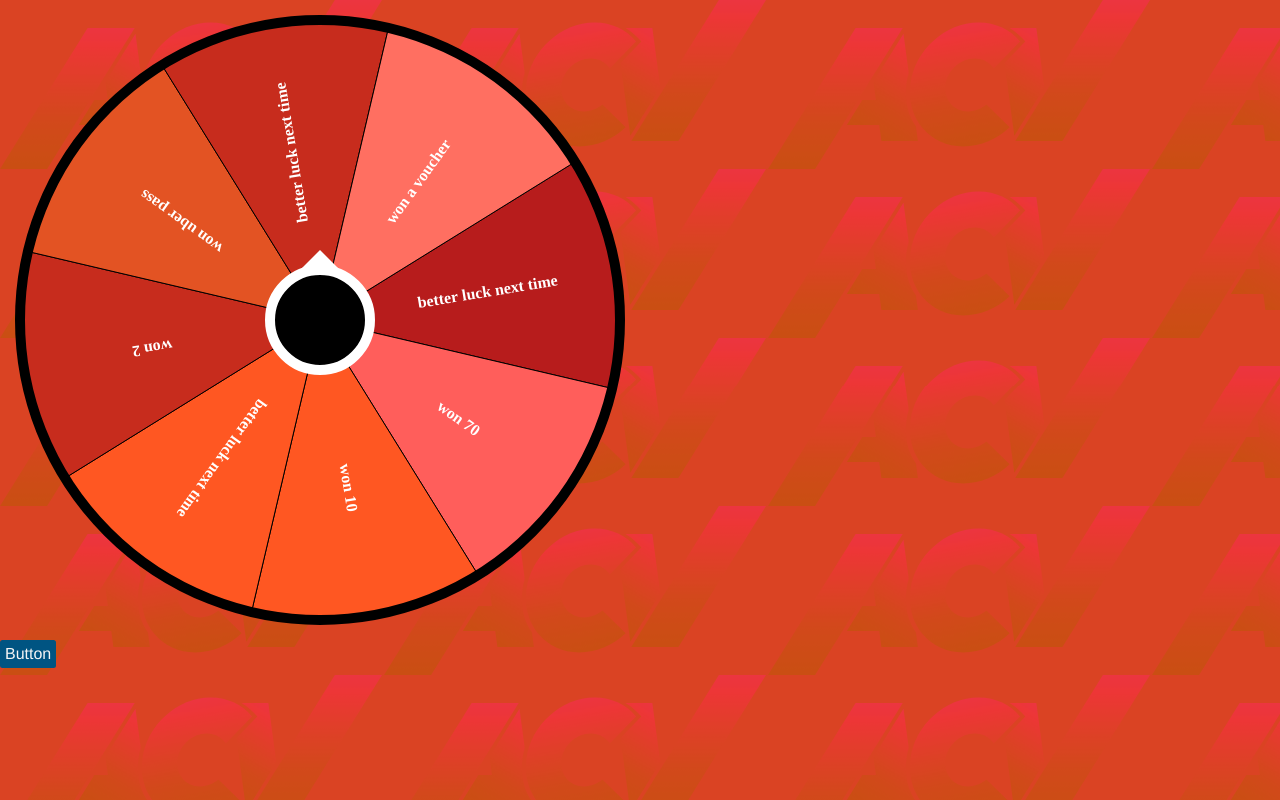
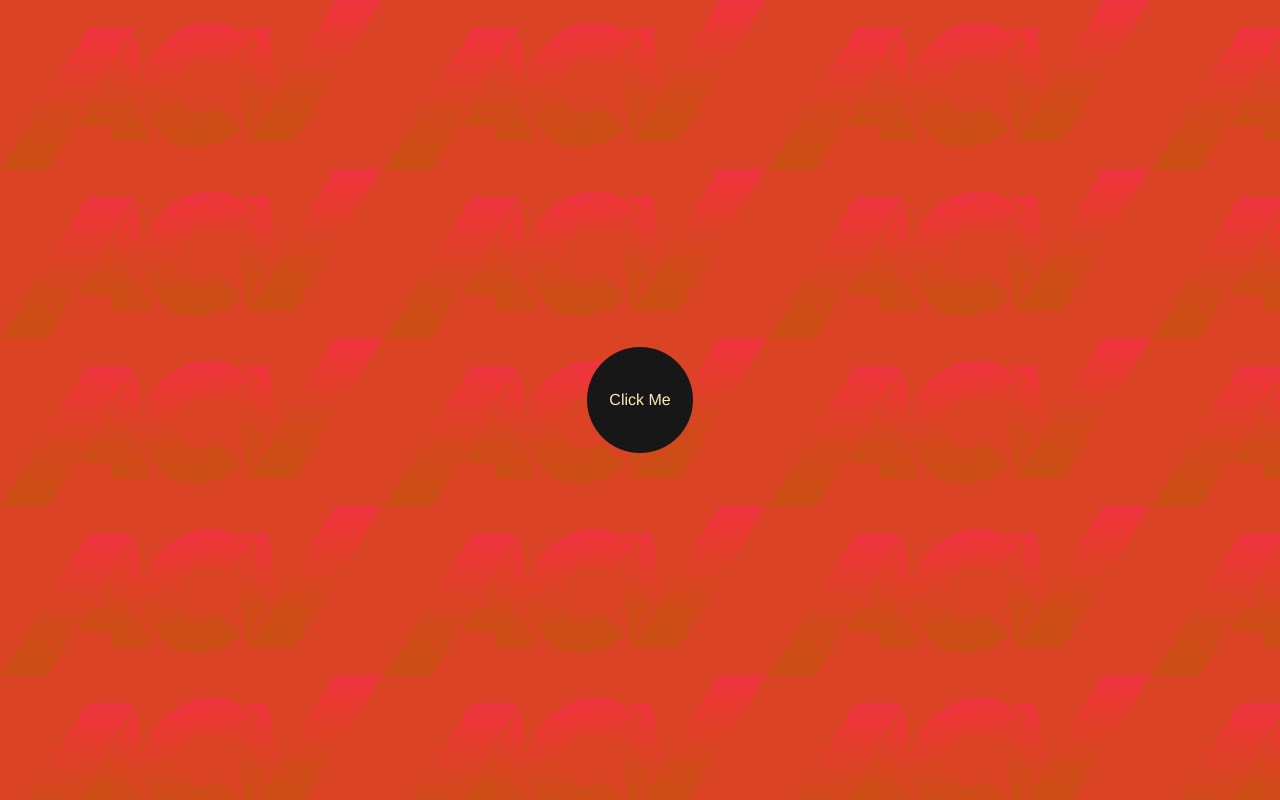
Before and after one commit to arunachaleshwaran/raffle-draw, a React (Vite) app: page / in a window 1280 px wide. Built offline with nearby package versions, Linux system fonts and the light colour scheme.

Commit message:
✨add spine wheel final

```diff
--- a/src/App.css
+++ b/src/App.css
@@ -1,6 +1,5 @@
 .App {}
 
 .button-animate {
-  transition: scale 5s var(--ripple-animation);
-  scale: 2
+  transition: all 5s var(--ripple-animation);
 }
--- a/src/App.tsx
+++ b/src/App.tsx
@@ -2,9 +2,12 @@
 import { useConfetti } from '@/magicui/use-confetti';
 import WheelComponent from './components/wheel-component';
 import { useLongPress } from '@/hook/use-long-press';
-import { useMemo, useRef } from 'react';
+import { useMemo, useRef, useState } from 'react';
 
 function App() {
+  const [state, setState] = useState<'button' | 'button-click' | 'spin-wheel' | 'winner'>('button');
+  const [winner, setWinner] = useState<null | { name: string; prize: string }>(null);
+  const homeSpanRef = useRef<HTMLSpanElement>(null);
   const { trigger, isRunning } = useConfetti();
   const segments = [
     'better luck next time',
@@ -26,34 +29,69 @@
     '#EC3F3F',
     '#FF9000',
   ];
+  const rootEle = document.getElementById('root')!;
+  const removeRootStyle = () => {
+    rootEle.style.removeProperty('animation-timing-function');
+    rootEle.style.removeProperty('animation-duration');
+    rootEle.style.removeProperty('background-blend-mode');
+  };
   const onFinished = (winner: string) => {
     trigger();
+    setTimeout(() => setState('winner'), 5000);
+    setWinner({ name: winner, prize: 'voucher' });
+    buttonRef.current?.classList.remove('button-animate');
+    removeRootStyle();
   };
   const { isClicking, ...longPressEvent } = useLongPress(
-    () => trigger(),
-    () => console.log('click'),
+    () => {
+      setState('spin-wheel');
+      rootEle.style.setProperty('background-blend-mode', 'difference');
+    },
+    () => {
+      setState('button');
+      rootEle.style.setProperty('animation-duration', '.2s');
+      removeRootStyle();
+      buttonRef.current?.style.setProperty('animation-duration', '.2s');
+    },
     { delay: 5000 },
   );
   console.log('isClicking', isClicking);
   const buttonRef = useRef<HTMLButtonElement>(null);
   useMemo(() => {
-    const rootEle = document.getElementById('root')!;
     if (!buttonRef.current) return;
     if (isClicking) {
+      setState('button-click');
       rootEle.style.setProperty('animation-timing-function', 'var(--ripple-animation)');
-      rootEle.style.setProperty('animation-duration', '.3s');
-      rootEle.style.setProperty('background-blend-mode', 'difference');
+      rootEle.style.setProperty('animation-duration', '.2s');
 
-      buttonRef.current.classList.add('button-animate');
+      buttonRef.current.classList.add('w-full');
+      buttonRef.current.classList.add('h-full');
     } else {
-      rootEle.style.removeProperty('animation-timing-function');
-      rootEle.style.removeProperty('animation-duration');
-      rootEle.style.removeProperty('background-blend-mode');
-      buttonRef.current.classList.remove('button-animate');
+      buttonRef.current.classList.remove('w-full');
+      buttonRef.current.classList.remove('h-full');
     }
   }, [isClicking]);
   return (
     <>
+      <span
+        className="absolute w-[80vmin] h-[80vmin] flex justify-center items-center"
+        ref={homeSpanRef}
+      >
+        {state == 'button-click' && (
+          <span className="rounded-full w-full h-full absolute backdrop-brightness-130" />
+        )}
+        {(state == 'button' || state == 'button-click') && (
+          <button
+            ref={buttonRef}
+            {...longPressEvent}
+            type="button"
+            className="bg-secondary-background rounded-full w-1/6 h-1/6 absolute button-animate"
+          >
+            Click Me
+          </button>
+        )}
+        {state === 'spin-wheel' && (
+          <span className="absolute">
             <WheelComponent
               segments={segments}
               segColors={segColors}
@@ -63,19 +101,17 @@
               contrastColor="white"
               buttonText=""
               isOnlyOnce={true}
-        size={300}
-        upDuration={3000}
+              size={homeSpanRef.current ? homeSpanRef.current.clientWidth / 2 : 300}
+              upDuration={1000}
             />
-      {!isRunning && (
-        <button
-          ref={buttonRef}
-          {...longPressEvent}
-          type="button"
-          className="bg-primary-background  text-secondary p-2 rounded"
-        >
-          Button
-        </button>
+          </span>
         )}
+        {state === 'winner' && (
+          <span className="absolute text-3xl text-white font-bold">
+            {winner?.name} won {winner?.prize}!
+          </span>
+        )}
+      </span>
     </>
   );
 }
--- a/src/index.css
+++ b/src/index.css
@@ -148,25 +148,15 @@
     --sidebar-border: oklch(0.922 0 0);
     --sidebar-ring: oklch(0.708 0 0);
     --ripple-animation: linear(0 0%,
-          0.15 8%,
-          0.1 10%,
-          0.25 18%,
-          0.2 20%,
-          0.35 28%,
-          0.3 30%,
-          0.45 38%,
-          0.4 40%,
-          0.55 48%,
-          0.5 50%,
-          0.65 58%,
-          0.6 60%,
-          0.75 68%,
-          0.7 70%,
-          0.85 78%,
-          0.8 80%,
-          0.95 88%,
-          0.9 90%,
-          1.05 98%,
+      0.12 15%,
+        0.1 20%,
+        0.30 35%,
+        0.25 40%,
+        0.6 55%,
+        0.5 60%,
+        0.8 85%,
+        0.9 90%,
+        1.03 98%,
           1 100%);
   }
 
@@ -209,7 +199,7 @@
   }
 
   #root {
-    @apply bg-background text-primary;
+    @apply bg-background text-primary flex flex-col items-center justify-center relative;
     animation: backgroundColorChange 3s infinite alternate;
   }
 
@@ -217,7 +207,7 @@
     min-height: 100vh;
     background-image: url(../asset/acv.svg);
     background-size: 30vw;
-      background-blend-mode: hue;
+    background-blend-mode: hue;
     animation-timing-function: linear;
   }
 
```
Lines whose indentation alone changed are shown as unchanged.
